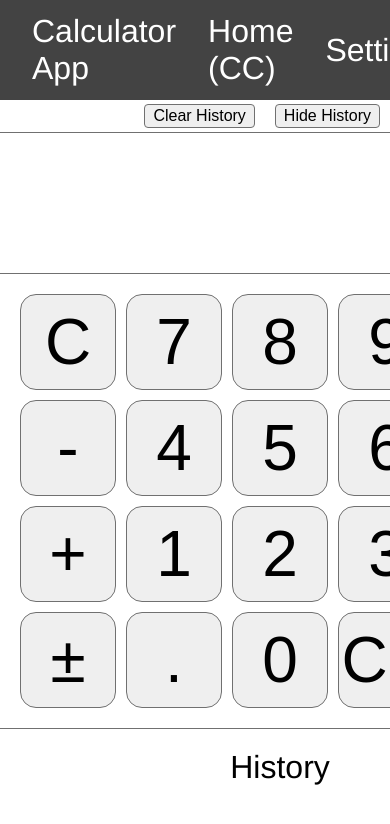
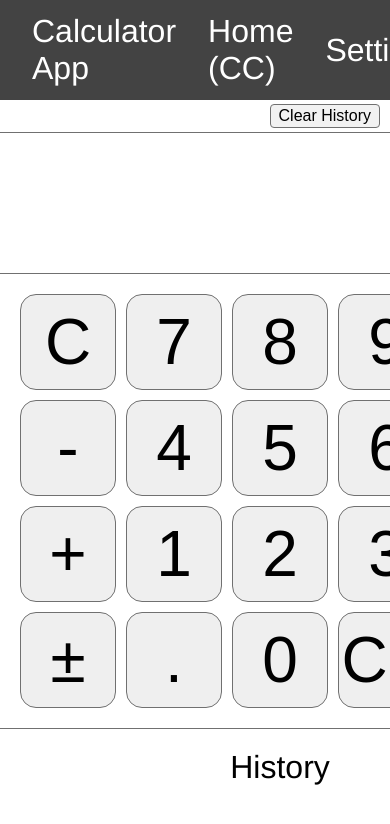
Before and after one commit to soulcell/calc-task, a React (Create React App) app: page / in a window 390 px wide. Shown: the top 824 px of the page. Built offline with nearby package versions, Linux system fonts and the light colour scheme.

Commit message:
feat: make history always visible on mobile screens

```diff
--- a/src/components/ControlPanel/index.tsx
+++ b/src/components/ControlPanel/index.tsx
@@ -1,13 +1,20 @@
-import { useDispatch } from "react-redux";
+import { useDispatch, useSelector } from "react-redux";
 import { clearHistory } from "../../store/actionCreators/historyActionCreators";
 import { toggleHistory } from "../../store/actionCreators/settingsActionCreators";
+import selectSettings from "../../store/reducers/settings/selector";
 import { Button, StyledControlPanel } from "./styled";
 
 export default function ControlPanel(): JSX.Element {
+  const { showHistory } = useSelector(selectSettings);
   const dispatch = useDispatch();
   return (
     <StyledControlPanel>
-      <Button onClick={() => dispatch(toggleHistory())}>Hide History</Button>
+      <Button
+        className="hideOnMobile"
+        onClick={() => dispatch(toggleHistory())}
+      >
+        {showHistory ? "Hide" : "Show"} History
+      </Button>
       <Button onClick={() => dispatch(clearHistory())}>Clear History</Button>
     </StyledControlPanel>
   );
--- a/src/components/ControlPanel/styled.ts
+++ b/src/components/ControlPanel/styled.ts
@@ -10,9 +10,15 @@ export const Button = styled.button`
   font-size: 0.5em;
   margin: 4px 10px;
   border: 1px solid ${(props) => props.theme.border};
+  background-color: ${(props) => props.theme.button};
   border-radius: 4px;
   padding: 2px 8px;
   &:hover {
     background-color: ${(props) => props.theme.border};
   }
+  &.hideOnMobile {
+    @media (max-width: 700px) {
+      display: none;
+    }
+  }
 `;
```
